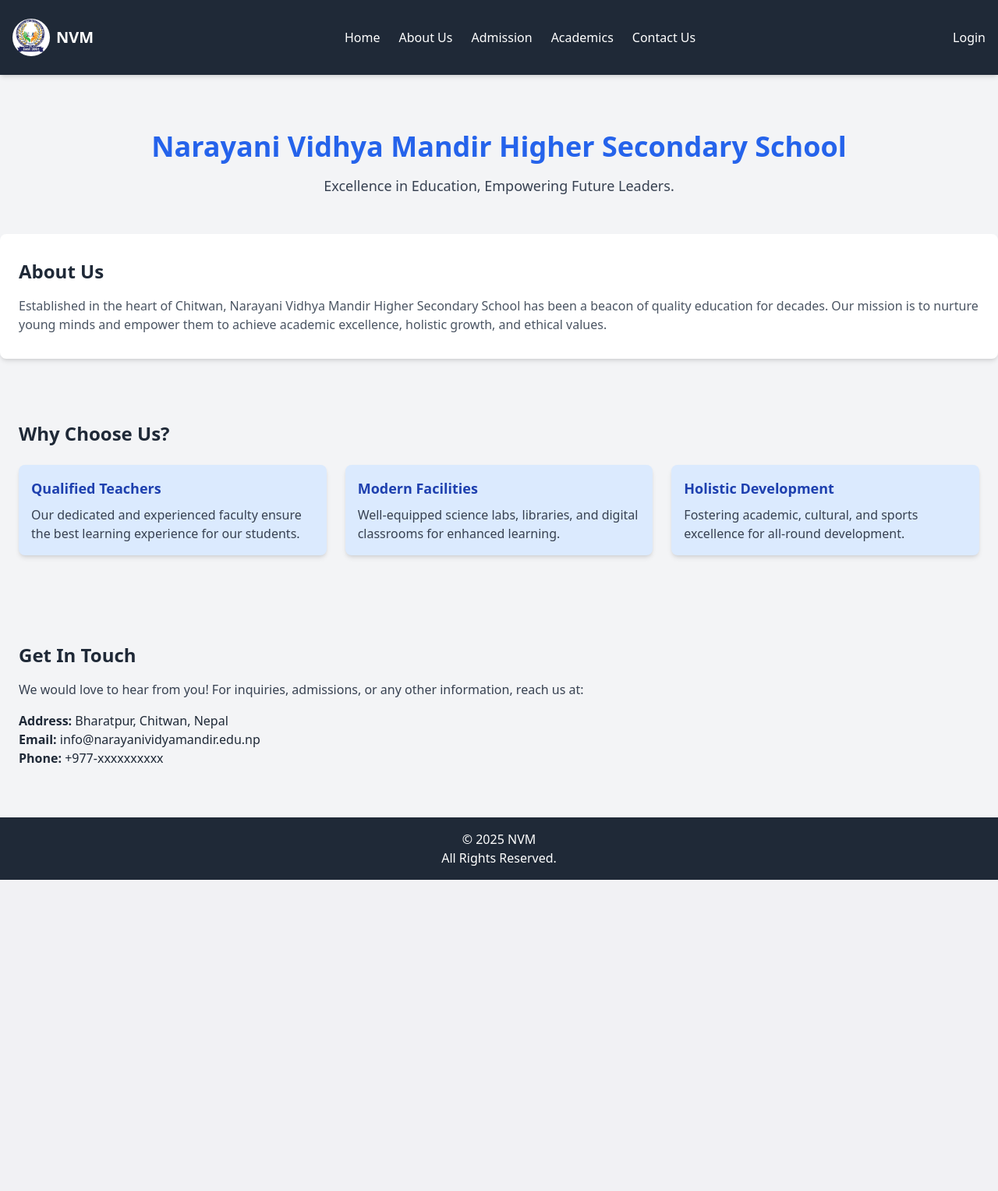
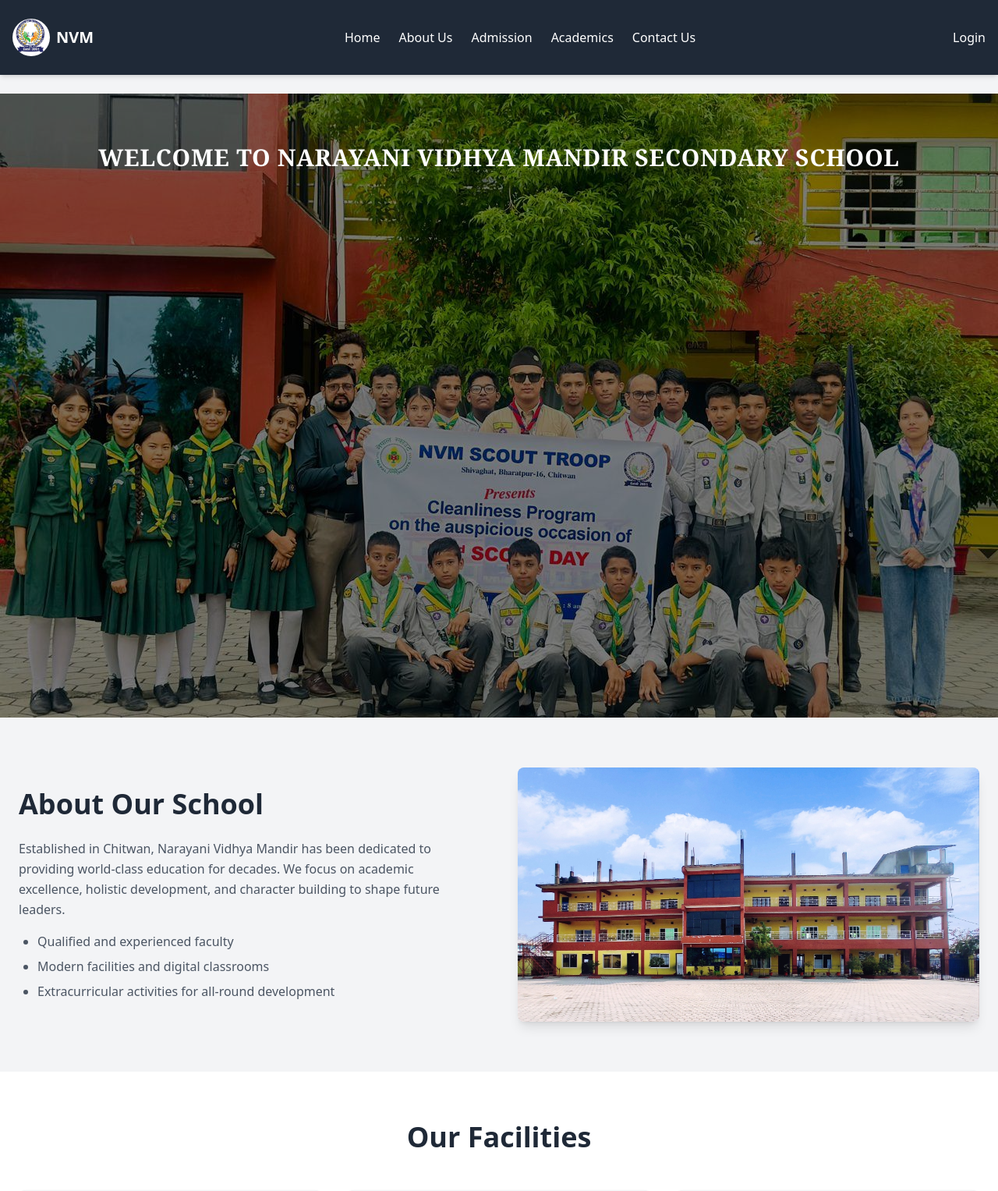
Before and after one commit to cole15sky/NVM-Webapp, a Django app: page / in a window 1280 px wide. Shown: the top 1527 px of the page at 78% size. Before the commit the page ends 1128 px from the top, so only its background shows below. Run offline with Django 5.2, Linux system fonts and the light colour scheme; some libraries are stand-ins or nearby versions.

Commit message:
style: home page

```diff
--- a/home/templates/home/base.html
+++ b/home/templates/home/base.html
@@ -62,8 +62,8 @@
     <!-- Footer -->
     <footer class="bg-gray-800 text-white py-4 mt-8">
         <div class="container mx-auto text-center">
-            <p> &copy; 2025 NVM</p>
-            <p> All Rights Reserved.</p>
+            <p>&copy; 2025 Narayani Vidhya Mandir Higher Secondary School. All Rights Reserved.</p>
+
         </div>
     </footer>
 
--- a/home/templates/home/home.html
+++ b/home/templates/home/home.html
@@ -1,53 +1,119 @@
 {% extends 'home/base.html' %}
+{% load static %}
 
 {% block content %}
-<div class="text-center mt-12">
-    <h1 class="text-4xl font-bold text-blue-600"> Narayani Vidhya Mandir Higher Secondary School</h1>
-    <p class="mt-4 text-lg text-gray-700">
-        Excellence in Education, Empowering Future Leaders.
-    </p>
+<!-- Hero Section -->
+<div class="relative h-screen w-full">
+    <img src="{% static 'app/images/nvm_scouts.jpg' %}" alt="Hero Background" class="absolute inset-0 w-full h-full object-cover">
+    <div class="absolute inset-0 bg-black bg-opacity-50"></div>
+    <div class="absolute top-16 left-0 w-full text-center z-10">
+        <h1 class="text-5xl md:text-3xl font-bold tracking-wide text-white uppercase font-serif">Welcome to Narayani Vidhya Mandir Secondary School</h1>
+    </div>
 </div>
 
-
 <!-- About Section -->
-<section class="mt-12 bg-white py-8 px-6 shadow-md rounded-lg container mx-auto">
-    <h2 class="text-2xl font-bold text-gray-800">About Us</h2>
-    <p class="mt-4 text-gray-600">
-        Established in the heart of Chitwan, Narayani Vidhya Mandir Higher Secondary School has been a beacon of quality education for decades.
-        Our mission is to nurture young minds and empower them to achieve academic excellence, holistic growth, and ethical values.
-    </p>
-</section>
-
-<!-- Highlights Section -->
-<section class="mt-12 py-8 px-6 container mx-auto">
-    <h2 class="text-2xl font-bold text-gray-800">Why Choose Us?</h2>
-    <div class="grid grid-cols-1 md:grid-cols-2 lg:grid-cols-3 gap-6 mt-6">
-        <div class="bg-blue-100 p-4 rounded-lg shadow-md">
-            <h3 class="text-lg font-semibold text-blue-800">Qualified Teachers</h3>
-            <p class="text-gray-700 mt-2">Our dedicated and experienced faculty ensure the best learning experience for our students.</p>
-        </div>
-        <div class="bg-blue-100 p-4 rounded-lg shadow-md">
-            <h3 class="text-lg font-semibold text-blue-800">Modern Facilities</h3>
-            <p class="text-gray-700 mt-2">Well-equipped science labs, libraries, and digital classrooms for enhanced learning.</p>
-        </div>
-        <div class="bg-blue-100 p-4 rounded-lg shadow-md">
-            <h3 class="text-lg font-semibold text-blue-800">Holistic Development</h3>
-            <p class="text-gray-700 mt-2">Fostering academic, cultural, and sports excellence for all-round development.</p>
+<section id="about" class="py-16 bg-gray-100">
+    <div class="container mx-auto px-6">
+        <div class="grid grid-cols-1 md:grid-cols-2 gap-12 items-center">
+            <div>
+                <h2 class="text-4xl font-bold text-gray-800 mb-6">About Our School</h2>
+                <p class="text-gray-600 leading-relaxed mb-4">
+                    Established in Chitwan, Narayani Vidhya Mandir has been dedicated to providing world-class education for decades. We focus on academic excellence, holistic development, and character building to shape future leaders.
+                </p>
+                <ul class="list-disc pl-6 text-gray-600 space-y-2">
+                    <li>Qualified and experienced faculty</li>
+                    <li>Modern facilities and digital classrooms</li>
+                    <li>Extracurricular activities for all-round development</li>
+                </ul>
+            </div>
+            <div>
+                <img src="{% static 'app/images/building-nvm.jpg' %}" alt="School Building" class="rounded-lg shadow-lg">
+            </div>
         </div>
     </div>
 </section>
 
+<!-- Facilities Section -->
+<section class="py-16 bg-white">
+    <div class="container mx-auto px-6">
+        <h2 class="text-4xl font-bold text-center text-gray-800 mb-12">Our Facilities</h2>
+        <div class="grid grid-cols-1 md:grid-cols-3 gap-8">
+            <div class="bg-gray-100 p-6 rounded-lg shadow">
+                <img src="{% static 'app/images/library.jpg' %}" alt="Library" class="w-full h-40 object-cover rounded-lg mb-4">
+                <h3 class="text-xl font-semibold mb-2">Library</h3>
+                <p class="text-gray-600">A well-stocked library with resources to support academic and personal growth.</p>
+            </div>
+            <div class="bg-gray-100 p-6 rounded-lg shadow">
+                <img src="{% static 'app/images/science_lab.jpg' %}" alt="Science Lab" class="w-full h-40 object-cover rounded-lg mb-4">
+                <h3 class="text-xl font-semibold mb-2">Science Labs</h3>
+                <p class="text-gray-600">State-of-the-art labs for hands-on learning and experiments.</p>
+            </div>
+            <div class="bg-gray-100 p-6 rounded-lg shadow">
+                <img src="{% static 'app/images/sports_facilities.jpg' %}" alt="Sports Facilities" class="w-full h-40 object-cover rounded-lg mb-4">
+                <h3 class="text-xl font-semibold mb-2">Sports Facilities</h3>
+                <p class="text-gray-600">Extensive sports facilities to encourage physical fitness and teamwork.</p>
+            </div>
+        </div>
+    </div>
+</section>
+
+<!-- Scouts and Activities Section -->
+<section class="py-16 bg-gray-50">
+    <div class="container mx-auto px-6">
+        <h2 class="text-4xl font-bold text-center text-gray-800 mb-12">Our Activities</h2>
+        <div class="grid grid-cols-1 md:grid-cols-3 gap-8">
+            <div class="bg-white p-6 rounded-lg shadow-lg text-center">
+                <img src="{% static 'app/images/nvm_scouts.jpg' %}" alt="NVM Scouts" class="w-full h-40 object-cover rounded-lg mb-4">
+                <h3 class="text-xl font-semibold mb-2">NVM Scouts</h3>
+                <p class="text-gray-600">Developing leadership and teamwork through scout activities and outdoor learning.</p>
+            </div>
+            <div class="bg-white p-6 rounded-lg shadow-lg text-center">
+                <img src="{% static 'app/images/assembly.jpg' %}" alt="Assembly" class="w-full h-40 object-cover rounded-lg mb-4">
+                <h3 class="text-xl font-semibold mb-2">Daily Assembly</h3>
+                <p class="text-gray-600">Fostering a sense of community and discipline during daily assemblies.</p>
+            </div>
+            <div class="bg-white p-6 rounded-lg shadow-lg text-center">
+                <img src="{% static 'app/images/iso.jpg' %}" alt="ISO Certification" class="w-full h-40 object-cover rounded-lg mb-4">
+                <h3 class="text-xl font-semibold mb-2">ISO Certification</h3>
+                <p class="text-gray-600">Ensuring quality standards with ISO-certified processes and facilities.</p>
+            </div>
+        </div>
+    </div>
+</section>
 
 <!-- Contact Section -->
-<section class="mt-12 py-8 px-6 container mx-auto">
-    <h2 class="text-2xl font-bold text-gray-800">Get In Touch</h2>
-    <p class="mt-4 text-gray-700">
-        We would love to hear from you! For inquiries, admissions, or any other information, reach us at:
-    </p>
-    <div class="mt-4">
-        <p><strong>Address:</strong> Bharatpur, Chitwan, Nepal</p>
-        <p><strong>Email:</strong> info@narayanividyamandir.edu.np</p>
-        <p><strong>Phone:</strong> +977-xxxxxxxxxx</p>
+<section class="py-16 bg-blue-600 text-white">
+    <div class="container mx-auto px-6">
+        <h2 class="text-4xl font-bold text-center mb-12">Contact Us</h2>
+        <div class="grid grid-cols-1 md:grid-cols-2 gap-8">
+            <div>
+                <h3 class="text-2xl font-semibold mb-4">Get in Touch</h3>
+                <p class="mb-4">We’re here to answer your questions and provide more information about our school.</p>
+                <ul class="space-y-3">
+                    <li><strong>Address:</strong> Shivaghat, Bharatpur, Nepal</li>
+                    <li><strong>Email:</strong> narayanividyamandir16@gmail.com</li>
+                    <li><strong>Phone:</strong> 985-5046000</li>
+                </ul>
+            </div>
+            <div>
+                <form class="bg-white p-6 rounded-lg shadow-lg">
+                    <div class="mb-4">
+                        <label for="name" class="block text-gray-800 mb-2">Name</label>
+                        <input type="text" id="name" class="w-full px-4 py-2 border rounded-lg focus:outline-none">
+                    </div>
+                    <div class="mb-4">
+                        <label for="email" class="block text-gray-800 mb-2">Email</label>
+                        <input type="email" id="email" class="w-full px-4 py-2 border rounded-lg focus:outline-none">
+                    </div>
+                    <div class="mb-4">
+                        <label for="message" class="block text-gray-800 mb-2">Message</label>
+                        <textarea id="message" rows="4" class="w-full px-4 py-2 border rounded-lg focus:outline-none"></textarea>
+                    </div>
+                    <button class="bg-blue-600 px-6 py-2 text-white font-semibold rounded-lg hover:bg-blue-700 transition">Send</button>
+                </form>
+            </div>
+        </div>
     </div>
 </section>
+
 {% endblock %}
--- a/theme/static/css/dist/styles.css
+++ b/theme/static/css/dist/styles.css
@@ -787,6 +787,38 @@ select {
   position: static;
 }
 
+.absolute {
+  position: absolute;
+}
+
+.relative {
+  position: relative;
+}
+
+.inset-0 {
+  inset: 0px;
+}
+
+.bottom-8 {
+  bottom: 2rem;
+}
+
+.left-8 {
+  left: 2rem;
+}
+
+.left-0 {
+  left: 0px;
+}
+
+.top-16 {
+  top: 4rem;
+}
+
+.z-10 {
+  z-index: 10;
+}
+
 .mx-auto {
   margin-left: auto;
   margin-right: auto;
@@ -820,6 +852,30 @@ select {
   margin-right: 0.5rem;
 }
 
+.mt-16 {
+  margin-top: 4rem;
+}
+
+.mb-12 {
+  margin-bottom: 3rem;
+}
+
+.mb-2 {
+  margin-bottom: 0.5rem;
+}
+
+.mb-6 {
+  margin-bottom: 1.5rem;
+}
+
+.mb-8 {
+  margin-bottom: 2rem;
+}
+
+.mb-10 {
+  margin-bottom: 2.5rem;
+}
+
 .block {
   display: block;
 }
@@ -848,6 +904,26 @@ select {
   height: 3rem;
 }
 
+.h-96 {
+  height: 24rem;
+}
+
+.h-full {
+  height: 100%;
+}
+
+.h-24 {
+  height: 6rem;
+}
+
+.h-48 {
+  height: 12rem;
+}
+
+.h-40 {
+  height: 10rem;
+}
+
 .min-h-screen {
   min-height: 100vh;
 }
@@ -856,8 +932,56 @@ select {
   width: auto;
 }
 
+.w-full {
+  width: 100%;
+}
+
+.w-24 {
+  width: 6rem;
+}
+
+.max-w-2xl {
+  max-width: 42rem;
+}
+
+.max-w-6xl {
+  max-width: 72rem;
+}
+
+.flex-shrink-0 {
+  flex-shrink: 0;
+}
+
 .flex-grow {
   flex-grow: 1;
+}
+
+.grow {
+  flex-grow: 1;
+}
+
+.transform {
+  transform: translate(var(--tw-translate-x), var(--tw-translate-y)) rotate(var(--tw-rotate)) skewX(var(--tw-skew-x)) skewY(var(--tw-skew-y)) scaleX(var(--tw-scale-x)) scaleY(var(--tw-scale-y));
+}
+
+@keyframes bounce {
+  0%, 100% {
+    transform: translateY(-25%);
+    animation-timing-function: cubic-bezier(0.8,0,1,1);
+  }
+
+  50% {
+    transform: none;
+    animation-timing-function: cubic-bezier(0,0,0.2,1);
+  }
+}
+
+.animate-bounce {
+  animation: bounce 1s infinite;
+}
+
+.list-disc {
+  list-style-type: disc;
 }
 
 .grid-cols-1 {
@@ -882,6 +1010,14 @@ select {
 
 .gap-6 {
   gap: 1.5rem;
+}
+
+.gap-8 {
+  gap: 2rem;
+}
+
+.gap-12 {
+  gap: 3rem;
 }
 
 .space-x-2 > :not([hidden]) ~ :not([hidden]) {
@@ -902,6 +1038,34 @@ select {
   margin-bottom: calc(1rem * var(--tw-space-y-reverse));
 }
 
+.space-x-4 > :not([hidden]) ~ :not([hidden]) {
+  --tw-space-x-reverse: 0;
+  margin-right: calc(1rem * var(--tw-space-x-reverse));
+  margin-left: calc(1rem * calc(1 - var(--tw-space-x-reverse)));
+}
+
+.space-y-3 > :not([hidden]) ~ :not([hidden]) {
+  --tw-space-y-reverse: 0;
+  margin-top: calc(0.75rem * calc(1 - var(--tw-space-y-reverse)));
+  margin-bottom: calc(0.75rem * var(--tw-space-y-reverse));
+}
+
+.space-y-8 > :not([hidden]) ~ :not([hidden]) {
+  --tw-space-y-reverse: 0;
+  margin-top: calc(2rem * calc(1 - var(--tw-space-y-reverse)));
+  margin-bottom: calc(2rem * var(--tw-space-y-reverse));
+}
+
+.space-y-2 > :not([hidden]) ~ :not([hidden]) {
+  --tw-space-y-reverse: 0;
+  margin-top: calc(0.5rem * calc(1 - var(--tw-space-y-reverse)));
+  margin-bottom: calc(0.5rem * var(--tw-space-y-reverse));
+}
+
+.overflow-hidden {
+  overflow: hidden;
+}
+
 .rounded-lg {
   border-radius: 0.5rem;
 }
@@ -943,8 +1120,98 @@ select {
   background-color: rgb(255 255 255 / var(--tw-bg-opacity, 1));
 }
 
+.bg-black {
+  --tw-bg-opacity: 1;
+  background-color: rgb(0 0 0 / var(--tw-bg-opacity, 1));
+}
+
+.bg-blue-900 {
+  --tw-bg-opacity: 1;
+  background-color: rgb(30 58 138 / var(--tw-bg-opacity, 1));
+}
+
+.bg-blue-600 {
+  --tw-bg-opacity: 1;
+  background-color: rgb(37 99 235 / var(--tw-bg-opacity, 1));
+}
+
+.bg-gray-900 {
+  --tw-bg-opacity: 1;
+  background-color: rgb(17 24 39 / var(--tw-bg-opacity, 1));
+}
+
+.bg-blue-500 {
+  --tw-bg-opacity: 1;
+  background-color: rgb(59 130 246 / var(--tw-bg-opacity, 1));
+}
+
+.bg-yellow-400 {
+  --tw-bg-opacity: 1;
+  background-color: rgb(250 204 21 / var(--tw-bg-opacity, 1));
+}
+
+.bg-opacity-50 {
+  --tw-bg-opacity: 0.5;
+}
+
+.bg-opacity-30 {
+  --tw-bg-opacity: 0.3;
+}
+
+.bg-gradient-to-r {
+  background-image: linear-gradient(to right, var(--tw-gradient-stops));
+}
+
+.from-blue-800 {
+  --tw-gradient-from: #1e40af var(--tw-gradient-from-position);
+  --tw-gradient-to: rgb(30 64 175 / 0) var(--tw-gradient-to-position);
+  --tw-gradient-stops: var(--tw-gradient-from), var(--tw-gradient-to);
+}
+
+.from-green-400 {
+  --tw-gradient-from: #4ade80 var(--tw-gradient-from-position);
+  --tw-gradient-to: rgb(74 222 128 / 0) var(--tw-gradient-to-position);
+  --tw-gradient-stops: var(--tw-gradient-from), var(--tw-gradient-to);
+}
+
+.from-blue-500 {
+  --tw-gradient-from: #3b82f6 var(--tw-gradient-from-position);
+  --tw-gradient-to: rgb(59 130 246 / 0) var(--tw-gradient-to-position);
+  --tw-gradient-stops: var(--tw-gradient-from), var(--tw-gradient-to);
+}
+
+.via-blue-500 {
+  --tw-gradient-to: rgb(59 130 246 / 0)  var(--tw-gradient-to-position);
+  --tw-gradient-stops: var(--tw-gradient-from), #3b82f6 var(--tw-gradient-via-position), var(--tw-gradient-to);
+}
+
+.to-teal-600 {
+  --tw-gradient-to: #0d9488 var(--tw-gradient-to-position);
+}
+
+.to-purple-600 {
+  --tw-gradient-to: #9333ea var(--tw-gradient-to-position);
+}
+
+.to-blue-700 {
+  --tw-gradient-to: #1d4ed8 var(--tw-gradient-to-position);
+}
+
+.object-cover {
+  -o-object-fit: cover;
+     object-fit: cover;
+}
+
 .p-4 {
   padding: 1rem;
+}
+
+.p-8 {
+  padding: 2rem;
+}
+
+.p-6 {
+  padding: 1.5rem;
 }
 
 .px-4 {
@@ -975,6 +1242,39 @@ select {
 .py-8 {
   padding-top: 2rem;
   padding-bottom: 2rem;
+}
+
+.px-8 {
+  padding-left: 2rem;
+  padding-right: 2rem;
+}
+
+.py-12 {
+  padding-top: 3rem;
+  padding-bottom: 3rem;
+}
+
+.py-16 {
+  padding-top: 4rem;
+  padding-bottom: 4rem;
+}
+
+.py-3 {
+  padding-top: 0.75rem;
+  padding-bottom: 0.75rem;
+}
+
+.py-20 {
+  padding-top: 5rem;
+  padding-bottom: 5rem;
+}
+
+.pl-6 {
+  padding-left: 1.5rem;
+}
+
+.text-left {
+  text-align: left;
 }
 
 .text-center {
@@ -1018,12 +1333,36 @@ select {
   font-weight: 600;
 }
 
+.font-extrabold {
+  font-weight: 800;
+}
+
+.font-light {
+  font-weight: 300;
+}
+
+.uppercase {
+  text-transform: uppercase;
+}
+
+.italic {
+  font-style: italic;
+}
+
 .leading-normal {
   line-height: 1.5;
 }
 
+.leading-relaxed {
+  line-height: 1.625;
+}
+
 .tracking-normal {
   letter-spacing: 0em;
+}
+
+.tracking-wide {
+  letter-spacing: 0.025em;
 }
 
 .text-blue-600 {
@@ -1056,10 +1395,49 @@ select {
   color: rgb(255 255 255 / var(--tw-text-opacity, 1));
 }
 
+.text-blue-500 {
+  --tw-text-opacity: 1;
+  color: rgb(59 130 246 / var(--tw-text-opacity, 1));
+}
+
+.text-gray-500 {
+  --tw-text-opacity: 1;
+  color: rgb(107 114 128 / var(--tw-text-opacity, 1));
+}
+
+.opacity-0 {
+  opacity: 0;
+}
+
+.opacity-50 {
+  opacity: 0.5;
+}
+
+.opacity-60 {
+  opacity: 0.6;
+}
+
 .shadow-md {
   --tw-shadow: 0 4px 6px -1px rgb(0 0 0 / 0.1), 0 2px 4px -2px rgb(0 0 0 / 0.1);
   --tw-shadow-colored: 0 4px 6px -1px var(--tw-shadow-color), 0 2px 4px -2px var(--tw-shadow-color);
   box-shadow: var(--tw-ring-offset-shadow, 0 0 #0000), var(--tw-ring-shadow, 0 0 #0000), var(--tw-shadow);
+}
+
+.shadow-lg {
+  --tw-shadow: 0 10px 15px -3px rgb(0 0 0 / 0.1), 0 4px 6px -4px rgb(0 0 0 / 0.1);
+  --tw-shadow-colored: 0 10px 15px -3px var(--tw-shadow-color), 0 4px 6px -4px var(--tw-shadow-color);
+  box-shadow: var(--tw-ring-offset-shadow, 0 0 #0000), var(--tw-ring-shadow, 0 0 #0000), var(--tw-shadow);
+}
+
+.shadow {
+  --tw-shadow: 0 1px 3px 0 rgb(0 0 0 / 0.1), 0 1px 2px -1px rgb(0 0 0 / 0.1);
+  --tw-shadow-colored: 0 1px 3px 0 var(--tw-shadow-color), 0 1px 2px -1px var(--tw-shadow-color);
+  box-shadow: var(--tw-ring-offset-shadow, 0 0 #0000), var(--tw-ring-shadow, 0 0 #0000), var(--tw-shadow);
+}
+
+.drop-shadow-lg {
+  --tw-drop-shadow: drop-shadow(0 10px 8px rgb(0 0 0 / 0.04)) drop-shadow(0 4px 3px rgb(0 0 0 / 0.1));
+  filter: var(--tw-blur) var(--tw-brightness) var(--tw-contrast) var(--tw-grayscale) var(--tw-hue-rotate) var(--tw-invert) var(--tw-saturate) var(--tw-sepia) var(--tw-drop-shadow);
 }
 
 .transition {
@@ -1080,14 +1521,76 @@ select {
   color: rgb(37 99 235 / var(--tw-text-opacity, 1));
 }
 
+.hover\:shadow-2xl:hover {
+  --tw-shadow: 0 25px 50px -12px rgb(0 0 0 / 0.25);
+  --tw-shadow-colored: 0 25px 50px -12px var(--tw-shadow-color);
+  box-shadow: var(--tw-ring-offset-shadow, 0 0 #0000), var(--tw-ring-shadow, 0 0 #0000), var(--tw-shadow);
+}
+
+.hover\:shadow-xl:hover {
+  --tw-shadow: 0 20px 25px -5px rgb(0 0 0 / 0.1), 0 8px 10px -6px rgb(0 0 0 / 0.1);
+  --tw-shadow-colored: 0 20px 25px -5px var(--tw-shadow-color), 0 8px 10px -6px var(--tw-shadow-color);
+  box-shadow: var(--tw-ring-offset-shadow, 0 0 #0000), var(--tw-ring-shadow, 0 0 #0000), var(--tw-shadow);
+}
+
+.hover\:shadow-lg:hover {
+  --tw-shadow: 0 10px 15px -3px rgb(0 0 0 / 0.1), 0 4px 6px -4px rgb(0 0 0 / 0.1);
+  --tw-shadow-colored: 0 10px 15px -3px var(--tw-shadow-color), 0 4px 6px -4px var(--tw-shadow-color);
+  box-shadow: var(--tw-ring-offset-shadow, 0 0 #0000), var(--tw-ring-shadow, 0 0 #0000), var(--tw-shadow);
+}
+
 .focus\:outline-none:focus {
   outline: 2px solid transparent;
   outline-offset: 2px;
 }
 
+.group:hover .group-hover\:scale-105 {
+  --tw-scale-x: 1.05;
+  --tw-scale-y: 1.05;
+  transform: translate(var(--tw-translate-x), var(--tw-translate-y)) rotate(var(--tw-rotate)) skewX(var(--tw-skew-x)) skewY(var(--tw-skew-y)) scaleX(var(--tw-scale-x)) scaleY(var(--tw-scale-y));
+}
+
+.group:hover .group-hover\:opacity-50 {
+  opacity: 0.5;
+}
+
+@media (min-width: 640px) {
+  .sm\:grid-cols-2 {
+    grid-template-columns: repeat(2, minmax(0, 1fr));
+  }
+}
+
 @media (min-width: 768px) {
   .md\:grid-cols-2 {
     grid-template-columns: repeat(2, minmax(0, 1fr));
+  }
+
+  .md\:grid-cols-3 {
+    grid-template-columns: repeat(3, minmax(0, 1fr));
+  }
+
+  .md\:grid-cols-4 {
+    grid-template-columns: repeat(4, minmax(0, 1fr));
+  }
+
+  .md\:text-7xl {
+    font-size: 4.5rem;
+    line-height: 1;
+  }
+
+  .md\:text-3xl {
+    font-size: 1.875rem;
+    line-height: 2.25rem;
+  }
+
+  .md\:text-4xl {
+    font-size: 2.25rem;
+    line-height: 2.5rem;
+  }
+
+  .md\:text-xl {
+    font-size: 1.25rem;
+    line-height: 1.75rem;
   }
 }
 
```
Also changed, not shown: other parts of theme/static/css/dist/styles.css (+95 -0 lines), home/migrations/0001_initial.py (added), home/migrations/0002_remove_customuser_groups_and_more.py (added), home/migrations/0003_initial.py (added), static/app/images/assembly.jpg (added), static/app/images/building-nvm.jpg (added), static/app/images/iso.jpg (added), static/app/images/nvm_scouts.jpg (added).
